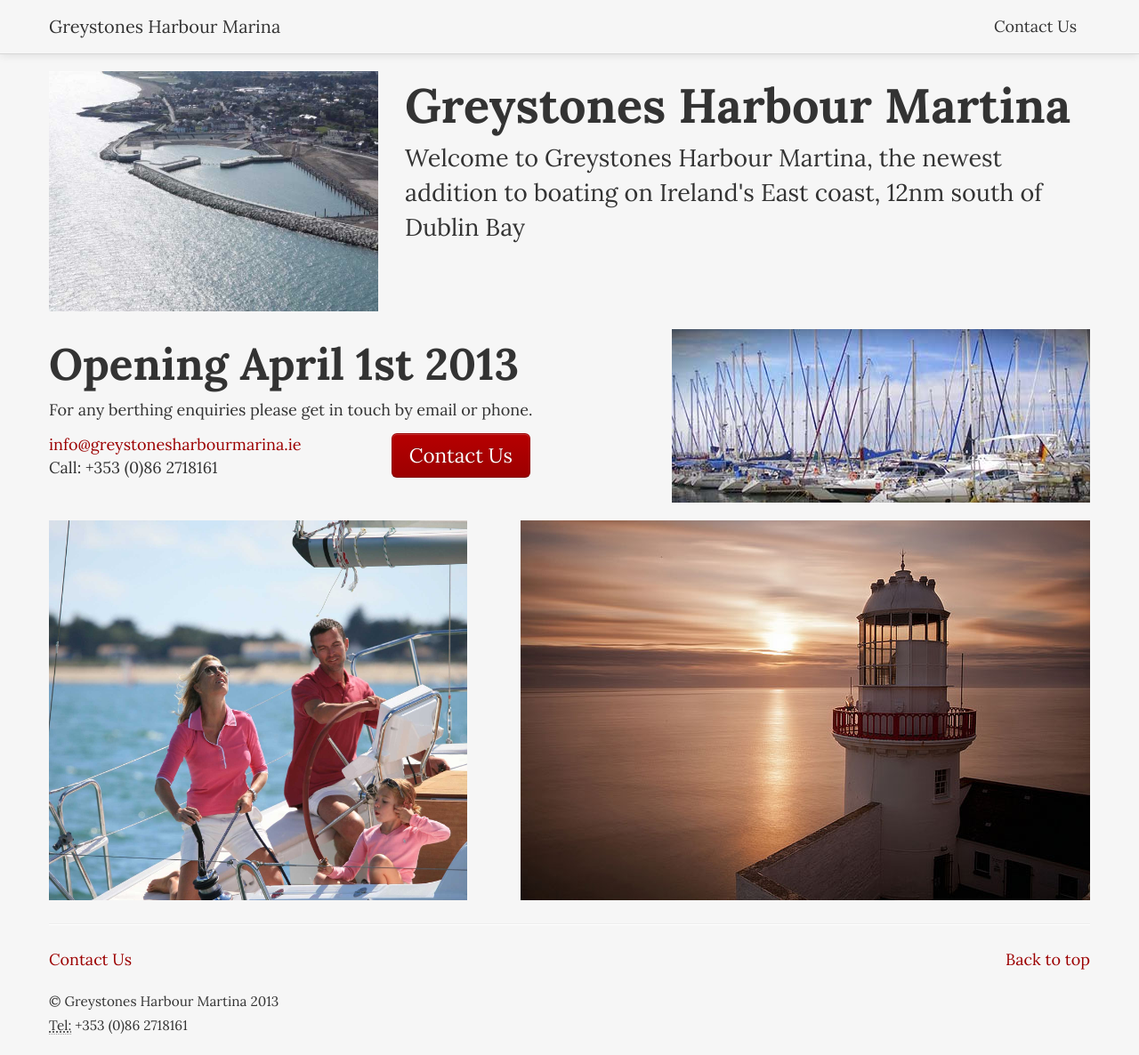
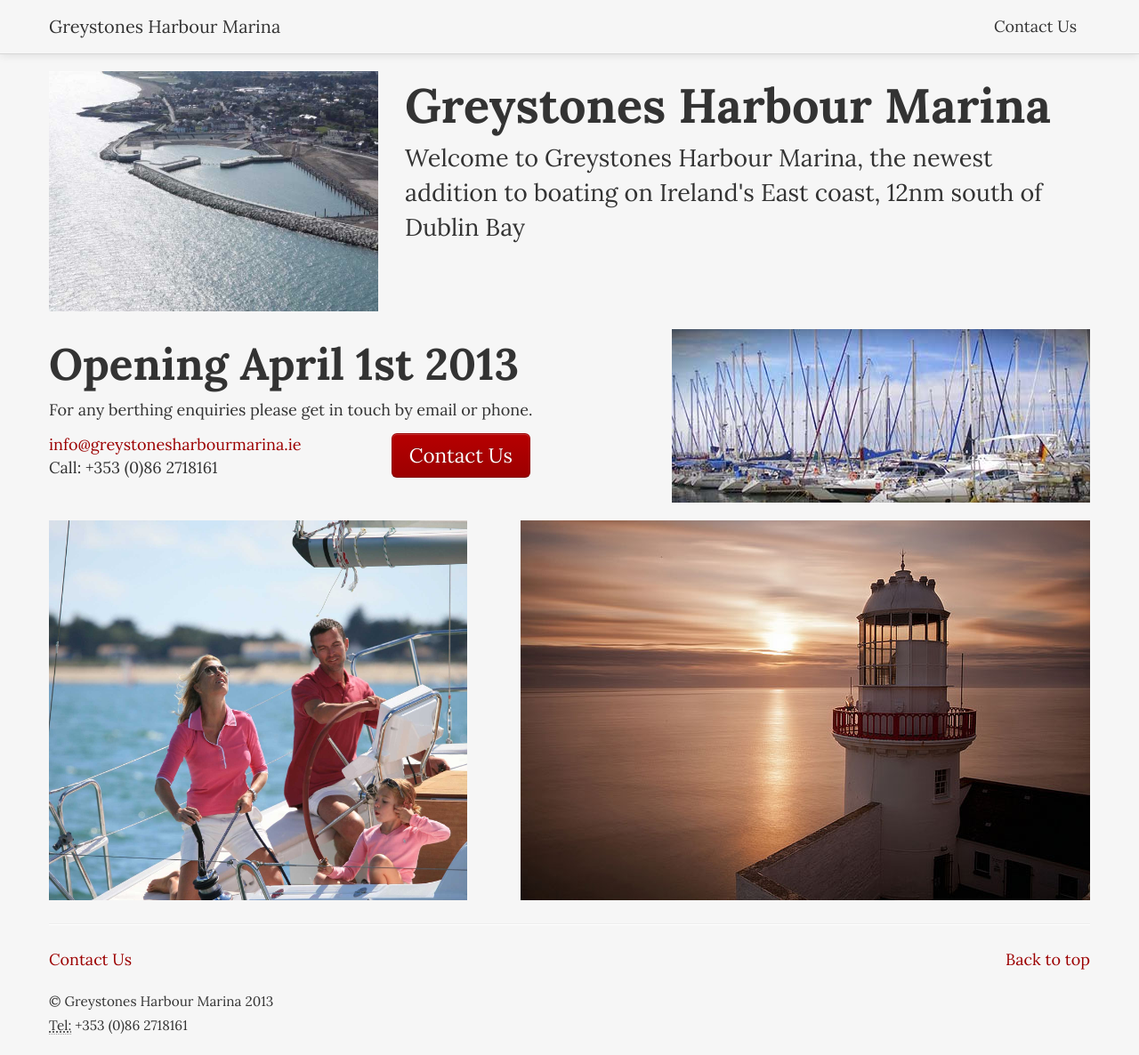
Before and after one commit to denishoctor/Greystones-Harbour-Marina, a plain HTML site: page index.html in a window 1280 px wide. Shown: the whole page at 89% size. Drawn offline with Linux system fonts and the light colour scheme.

Commit message:
Type, Martina -> Marina

```diff
--- a/index.html
+++ b/index.html
@@ -2,10 +2,10 @@
 <html lang="en">
 	<head>
 		<meta charset="utf-8">
-		<title>Greystones Harbour Martina</title>
+		<title>Greystones Harbour Marina</title>
 		<meta name="robots" content="noindex,nofollow">
 		<meta name="viewport" content="width=device-width, initial-scale=1.0">
-		<meta name="description" content="Greystones Harbour Martina, the newest addition to boating on Ireland East coast, 12nm south of Dublin Bay.">
+		<meta name="description" content="Greystones Harbour Marina, the newest addition to boating on Ireland East coast, 12nm south of Dublin Bay.">
 
 		<!--[if lt IE 9]>
 			<script src="/static/js/html5shiv.js"></script>
@@ -58,8 +58,8 @@
 						<img src="static/img/aerial-from-north.jpg" />
 					</div>
 					<div class="span8">
-						<h1>Greystones Harbour Martina</h1>
-						<p class="lead">Welcome to Greystones Harbour Martina, the newest addition to boating on Ireland's East coast, 12nm south of Dublin Bay</p>
+						<h1>Greystones Harbour Marina</h1>
+						<p class="lead">Welcome to Greystones Harbour Marina, the newest addition to boating on Ireland's East coast, 12nm south of Dublin Bay</p>
 					</div>
 				</div>
 			</header>
@@ -107,7 +107,7 @@
 				<div class="links">
 					<a href="mailto:info@greystonesharbourmarina.ie">Contact Us</a>
 				</div>
-				<small>&copy; Greystones Harbour Martina 2013</small> <br/>
+				<small>&copy; Greystones Harbour Marina 2013</small> <br/>
 				<small><abbr title="Telephone">Tel:</abbr> +353 (0)86 2718161</small>
 			</footer>
 
```
